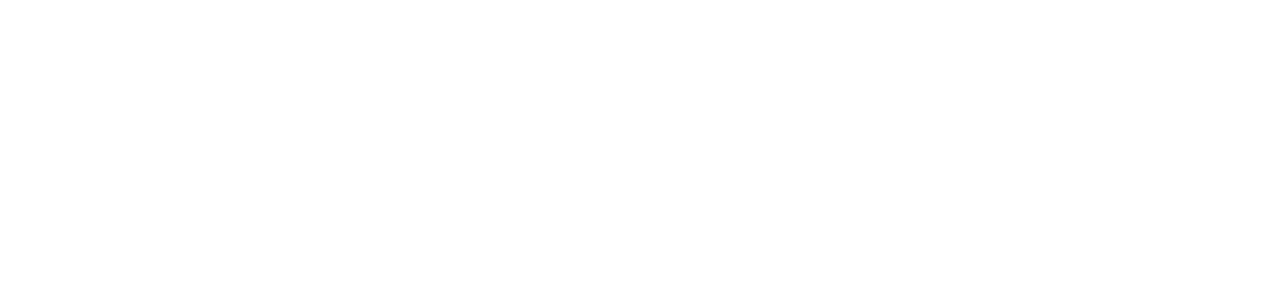
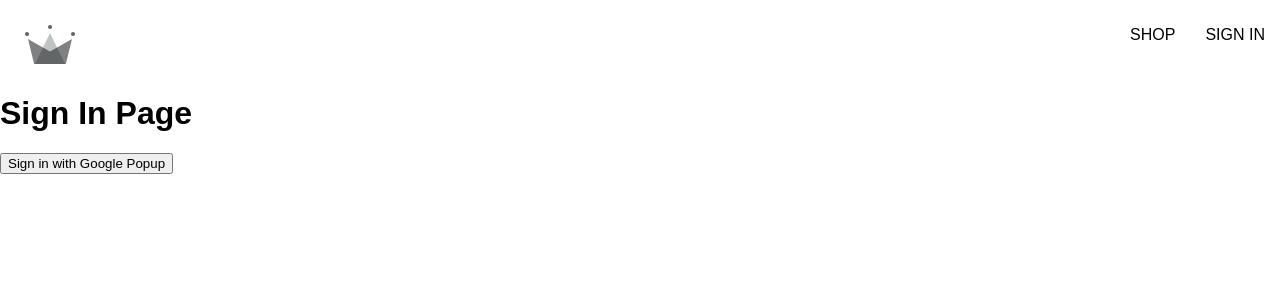
Before and after one commit to lucianomuniz/crown-ecommerce, a React (Create React App) app: page /sign-in in a window 1280 px wide. Before the commit this address had no page. Shown: the top 300 px of the page. Built offline with nearby package versions, Linux system fonts and the light colour scheme; a web font is replaced by a local one.

Commit message:
Setup Firebase and Google Authentication Popup

```diff
--- a/package.json
+++ b/package.json
@@ -6,6 +6,7 @@
     "@testing-library/jest-dom": "^5.16.4",
     "@testing-library/react": "^13.1.1",
     "@testing-library/user-event": "^13.5.0",
+    "firebase": "^9.6.11",
     "react": "^18.0.0",
     "react-dom": "^18.0.0",
     "react-router-dom": "^6.3.0",
--- a/src/App.js
+++ b/src/App.js
@@ -2,6 +2,7 @@
 
 import Home from './routes/home/home.components';
 import Navigation from './components/navigation/navigation.component';
+import SignIn from './routes/sign-in/sign-in.component';
 
 const Shop = () => {
   return <h1>I am the shop page</h1>;
@@ -13,6 +14,7 @@
       <Route path='/' element={<Navigation />}>
         <Route index element={<Home />} />
         <Route path='shop' element={<Shop />} />
+        <Route path='sign-in' element={<SignIn />} />
       </Route>
     </Routes>
   );
--- a/src/components/navigation/navigation.component.jsx
+++ b/src/components/navigation/navigation.component.jsx
@@ -15,6 +15,9 @@
           <Link className='nav-link' to='/shop'>
             SHOP
           </Link>
+          <Link className='nav-link' to='/sign-in'>
+            SIGN IN
+          </Link>
         </div>
       </div>
       <Outlet />
--- /dev/null
+++ b/src/routes/sign-in/sign-in.component.jsx
@@ -0,0 +1,17 @@
+import { signInWithGooglePopup } from '../../utils/firebase/firebase.utils';
+
+const SignIn = () => {
+  const logGoogleUser = async () => {
+    const response = await signInWithGooglePopup();
+    console.log(response);
+  };
+
+  return (
+    <div>
+      <h1>Sign In Page</h1>
+      <button onClick={logGoogleUser}>Sign in with Google Popup</button>
+    </div>
+  );
+};
+
+export default SignIn;
--- /dev/null
+++ b/src/utils/firebase/firebase.utils.js
@@ -0,0 +1,27 @@
+import { initializeApp } from 'firebase/app';
+import {
+  getAuth,
+  signInWithRedirect,
+  signInWithPopup,
+  GoogleAuthProvider,
+} from 'firebase/auth';
+
+const firebaseConfig = {
+  apiKey: 'AIzaSyA0gBEDQxRXdvW8aWSrk5E4wsOHzoKsAWM',
+  authDomain: 'crown-ecommerce-db-45b71.firebaseapp.com',
+  projectId: 'crown-ecommerce-db-45b71',
+  storageBucket: 'crown-ecommerce-db-45b71.appspot.com',
+  messagingSenderId: '994020479398',
+  appId: '1:994020479398:web:bf2ba7065f6807ad78bf67',
+};
+
+const firebaseApp = initializeApp(firebaseConfig);
+
+const provider = new GoogleAuthProvider();
+
+provider.setCustomParameters({
+  prompt: 'select_account',
+});
+
+export const auth = getAuth();
+export const signInWithGooglePopup = () => signInWithPopup(auth, provider);
```
Also changed, not shown: 1 other file (tests, documents, lock files or other folders).
